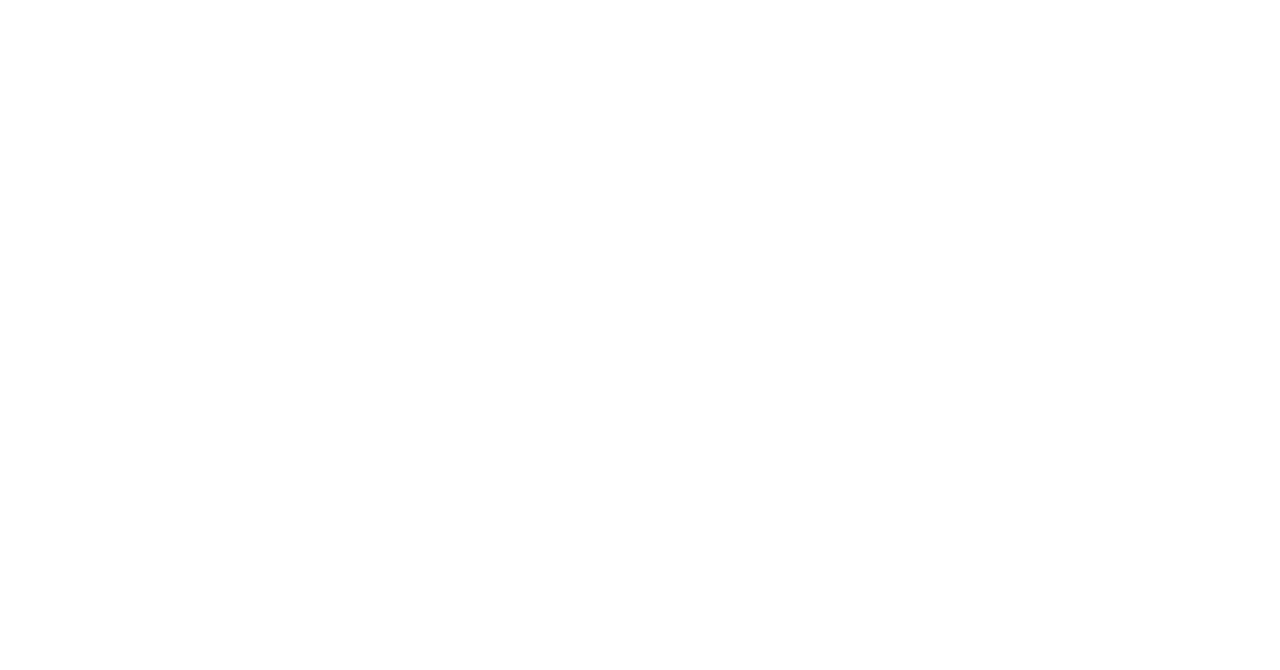
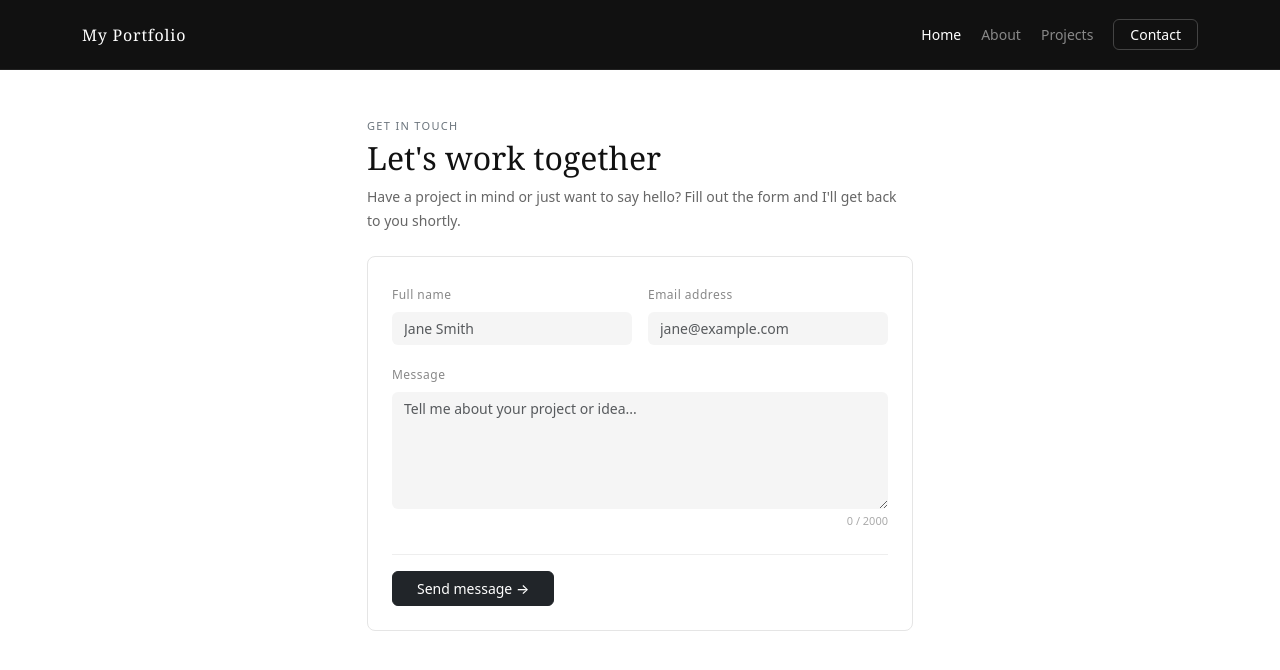
Before and after one commit to amistadSIT-kevs/portfolio, a React (Vite) app in the folder portdb/: page /portfolio/contact in a window 1280 px wide. Shown: the top 670 px of the page. Built offline with nearby package versions, Linux system fonts and the light colour scheme.

Commit message:
fix some errors

```diff
--- a/portdb/src/App.tsx
+++ b/portdb/src/App.tsx
@@ -15,7 +15,7 @@ const ProtectedRoute = ({ children }: { children: React.ReactNode }) => {
 
 function App() {
   return (
-    <Router basename="/amistadSIT-kevs/port/">
+    <Router basename="/portfolio">
       <Navigation />
       <Routes>
         <Route path="/" element={<Home />} />
--- a/portdb/src/components/Contact.tsx
+++ b/portdb/src/components/Contact.tsx
@@ -13,7 +13,8 @@ const handleSubmit = async (e: React.FormEvent) => {
 
     try {
       // 1. Send email notification via EmailJS
-      await emailjs.send(
+      // Ensure these variable names match exactly what you saved in GitHub Secrets
+      const emailResponse = await emailjs.send(
         import.meta.env.VITE_EMAIL_SERVICE_ID,
         import.meta.env.VITE_EMAIL_TEMPLATE_ID,
         {
@@ -24,18 +25,27 @@ const handleSubmit = async (e: React.FormEvent) => {
         import.meta.env.VITE_EMAIL_PUBLIC_KEY
       );
 
+      if (emailResponse.status !== 200) {
+        throw new Error('EmailJS failed to send');
+      }
+
       // 2. Save message to MongoDB via Railway Backend
-      // Replaced localhost with your live Railway production URL
-      await fetch("https://portfolio-api-production-48fa.up.railway.app/api/contact", {
+      const dbResponse = await fetch("https://portfolio-api-production-48fa.up.railway.app/api/contact", {
         method: "POST",
         headers: { "Content-Type": "application/json" },
         body: JSON.stringify(formData),
       });
 
+      if (!dbResponse.ok) {
+        throw new Error('Database save failed');
+      }
+
       setStatus('success');
       setFormData({ name: '', email: '', message: '' });
-    } catch {
-      setErrorMsg('Failed to send. Please try again.');
+    } catch (err: any) {
+      console.error("Submission error:", err);
+      // Detailed error messages help during the BSIT development phase
+      setErrorMsg(err.text || 'Failed to send. Please check your connection or IDs.');
       setStatus('error');
     }
   };
--- a/portdb/vite.config.ts
+++ b/portdb/vite.config.ts
@@ -5,5 +5,5 @@ import react from '@vitejs/plugin-react'
 export default defineConfig({
   plugins: [react()],
 
-  base: '/amistadSIT-kevs/port/',
+  base: '/portfolio/',
 })
```
